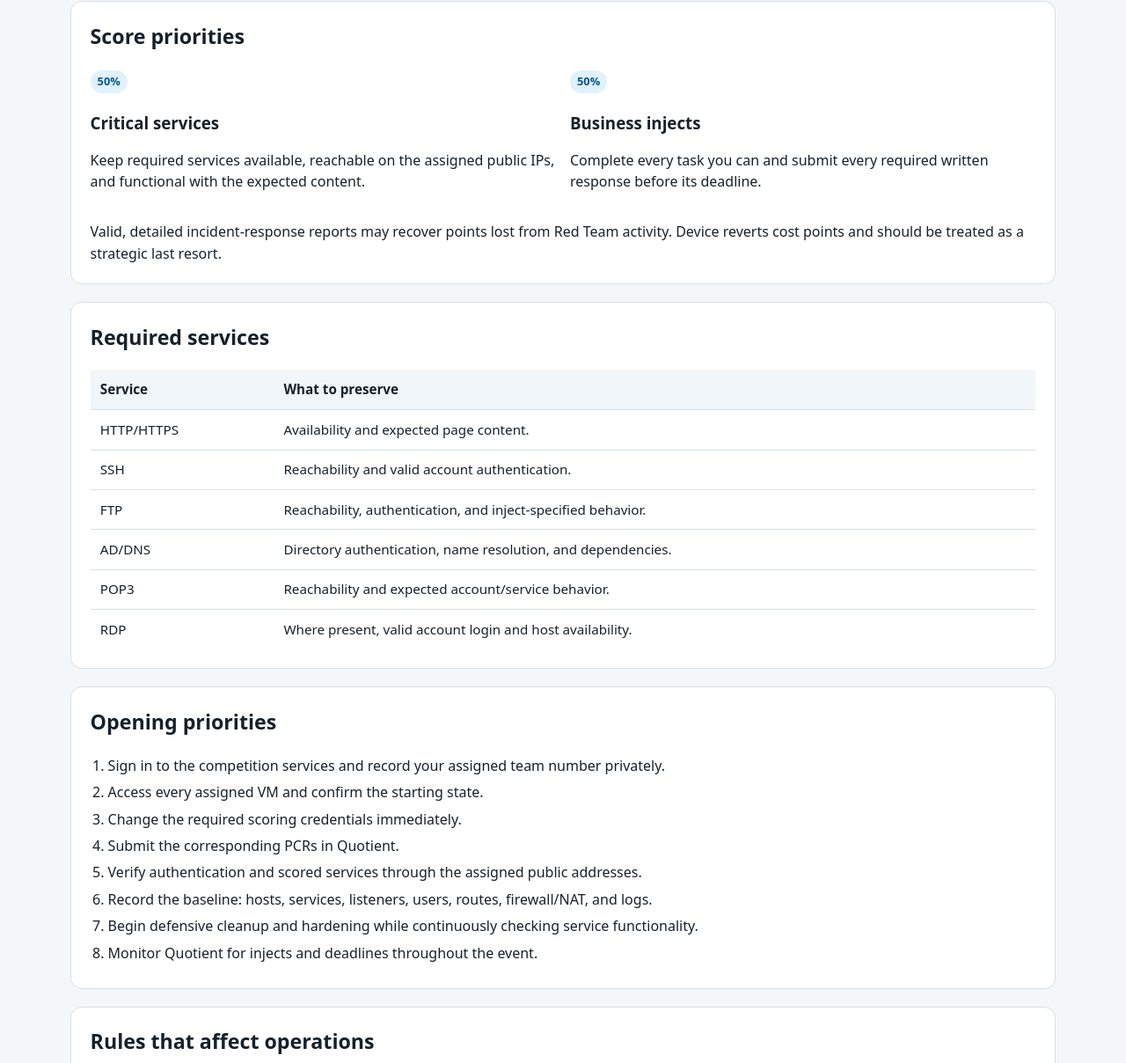
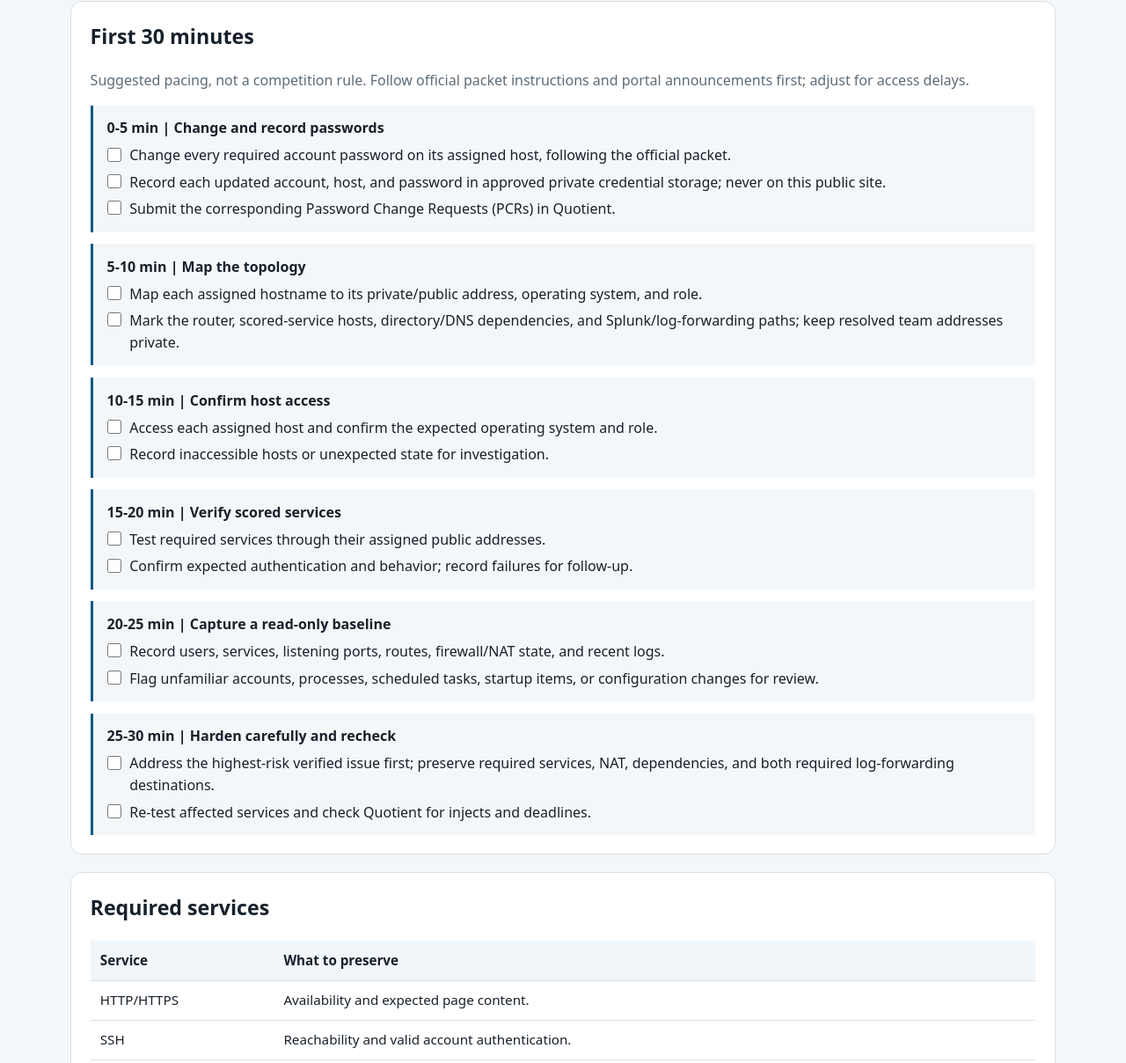
Before and after one commit to jacksonmclean326/CCDC, a plain HTML site: page quick-reference.html in a window 1280 px wide. Shown: the part 228-1436 px from the top of the page at 88% size. Drawn offline with Linux system fonts and the light colour scheme.

Commit message:
feat: checklist page

```diff
--- a/index.html
+++ b/index.html
@@ -1,18 +1,24 @@
 <!doctype html>
 <html lang="en">
   <head>
-  <meta charset="utf-8">
-  <meta name="viewport" content="width=device-width, initial-scale=1">
+    <meta charset="utf-8" />
+    <meta name="viewport" content="width=device-width, initial-scale=1" />
     <title>BYU CCDC Tryout Prep</title>
-  <link rel="stylesheet" href="styles.css">
+    <link rel="stylesheet" href="styles.css" />
   </head>
   <body>
     <header class="site-header">
       <div class="wrap">
         <p class="eyebrow">Public reference site</p>
         <h1>BYU CCDC Tryout Prep</h1>
-      <p class="lead">Generic, public-safe material for the 2026 BYU CCDC tryout environment.</p>
-      <div class="notice warning"><strong>Public site:</strong> Never add passwords, your team number, assigned IPs, screenshots, logs, PCR records, or inject answers here.</div>
+        <p class="lead">
+          Generic, public-safe material for the 2026 BYU CCDC tryout
+          environment.
+        </p>
+        <div class="notice warning">
+          <strong>Public site:</strong> Never add passwords, your team number,
+          assigned IPs, screenshots, logs, PCR records, or inject answers here.
+        </div>
       </div>
     </header>
 
@@ -21,33 +27,42 @@
         <a class="card" href="cheatsheet.html">
           <span class="card-number">01</span>
           <h2>Command cheatsheet</h2>
-        <p>Linux, Windows, VyOS, Rocky Linux, Splunk, and service verification commands.</p>
+          <p>
+            Linux, Windows, VyOS, Rocky Linux, Splunk, and service verification
+            commands.
+          </p>
         </a>
         <a class="card" href="prompt.html">
           <span class="card-number">02</span>
           <h2>AI-agent prompt</h2>
-        <p>Competition context, safety boundaries, and response expectations.</p>
+          <p>
+            Competition context, safety boundaries, and response expectations.
+          </p>
         </a>
         <a class="card" href="quick-reference.html">
           <span class="card-number">03</span>
           <h2>Quick reference</h2>
-        <p>Rules, scoring, services, submission requirements, and opening priorities.</p>
+          <p>
+            Rules, scoring, services, submission requirements, and opening
+            priorities.
+          </p>
         </a>
         <a class="card" href="topology.html">
           <span class="card-number">04</span>
           <h2>Topology</h2>
-        <p>Hosts, network ranges, service roles, accounts, and logging relationships.</p>
+          <p>
+            Hosts, network ranges, service roles, accounts, and logging
+            relationships.
+          </p>
         </a>
-    </section>
-
-    <section class="card plain-card">
-      <h2>Not included</h2>
-      <p>This site intentionally excludes operational scripts, inject templates, incident-response templates, credentials, and team-specific information.</p>
       </section>
     </main>
 
     <footer class="site-footer">
-    <div class="wrap">Prepared as a public reference. Verify commands against the live environment before making changes.</div>
+      <div class="wrap">
+        Prepared as a public reference. Verify commands against the live
+        environment before making changes.
+      </div>
     </footer>
   </body>
 </html>
--- a/quick-reference.html
+++ b/quick-reference.html
@@ -1,105 +1,185 @@
 <!doctype html>
 <html lang="en">
   <head>
-  <meta charset="utf-8">
-  <meta name="viewport" content="width=device-width, initial-scale=1">
+    <meta charset="utf-8" />
+    <meta name="viewport" content="width=device-width, initial-scale=1" />
     <title>Quick Reference | BYU CCDC Prep</title>
-  <link rel="stylesheet" href="styles.css">
+    <link rel="stylesheet" href="styles.css" />
   </head>
   <body>
-  <header class="page-header"><div class="wrap"><a class="back" href="index.html">← Home</a><h1>Competition quick reference</h1><p class="muted">Public summary of the packet. Use the official packet and portal announcements as authoritative.</p></div></header>
+    <header class="page-header">
+      <div class="wrap">
+        <a class="back" href="index.html">← Home</a>
+        <h1>Competition quick reference</h1>
+        <p class="muted">
+          Public summary of the packet. Use the official packet and portal
+          announcements as authoritative.
+        </p>
+      </div>
+    </header>
     <main class="wrap">
       <section class="section">
-      <h2>Score priorities</h2>
-      <div class="grid-2">
-        <div><span class="pill">50%</span><h3>Critical services</h3><p>Keep required services available, reachable on the assigned public IPs, and functional with the expected content.</p></div>
-        <div><span class="pill">50%</span><h3>Business injects</h3><p>Complete every task you can and submit every required written response before its deadline.</p></div>
-      </div>
-      <p>Valid, detailed incident-response reports may recover points lost from Red Team activity. Device reverts cost points and should be treated as a strategic last resort.</p>
+        <h2>First 30 minutes</h2>
+        <p class="muted">
+          Suggested pacing, not a competition rule. Follow official packet
+          instructions and portal announcements first; adjust for access delays.
+        </p>
+        <ol class="timeline-checklist">
+          <li>
+            <h3>0-5 min | Change and record passwords</h3>
+            <label
+              ><input type="checkbox" /> Change every required account password
+              on its assigned host, following the official packet.</label
+            >
+            <label
+              ><input type="checkbox" /> Record each updated account, host, and
+              password in approved private credential storage; never on this
+              public site.</label
+            >
+            <label
+              ><input type="checkbox" /> Submit the corresponding Password
+              Change Requests (PCRs) in Quotient.</label
+            >
+          </li>
+          <li>
+            <h3>5-10 min | Map the topology</h3>
+            <label
+              ><input type="checkbox" /> Map each assigned hostname to its
+              private/public address, operating system, and role.</label
+            >
+            <label
+              ><input type="checkbox" /> Mark the router, scored-service hosts,
+              directory/DNS dependencies, and Splunk/log-forwarding paths; keep
+              resolved team addresses private.</label
+            >
+          </li>
+          <li>
+            <h3>10-15 min | Confirm host access</h3>
+            <label
+              ><input type="checkbox" /> Access each assigned host and confirm
+              the expected operating system and role.</label
+            >
+            <label
+              ><input type="checkbox" /> Record inaccessible hosts or unexpected
+              state for investigation.</label
+            >
+          </li>
+          <li>
+            <h3>15-20 min | Verify scored services</h3>
+            <label
+              ><input type="checkbox" /> Test required services through their
+              assigned public addresses.</label
+            >
+            <label
+              ><input type="checkbox" /> Confirm expected authentication and
+              behavior; record failures for follow-up.</label
+            >
+          </li>
+          <li>
+            <h3>20-25 min | Capture a read-only baseline</h3>
+            <label
+              ><input type="checkbox" /> Record users, services, listening
+              ports, routes, firewall/NAT state, and recent logs.</label
+            >
+            <label
+              ><input type="checkbox" /> Flag unfamiliar accounts, processes,
+              scheduled tasks, startup items, or configuration changes for
+              review.</label
+            >
+          </li>
+          <li>
+            <h3>25-30 min | Harden carefully and recheck</h3>
+            <label
+              ><input type="checkbox" /> Address the highest-risk verified issue
+              first; preserve required services, NAT, dependencies, and both
+              required log-forwarding destinations.</label
+            >
+            <label
+              ><input type="checkbox" /> Re-test affected services and check
+              Quotient for injects and deadlines.</label
+            >
+          </li>
+        </ol>
       </section>
-
       <section class="section">
         <h2>Required services</h2>
         <table>
-        <thead><tr><th>Service</th><th>What to preserve</th></tr></thead>
+          <thead>
+            <tr>
+              <th>Service</th>
+              <th>What to preserve</th>
+            </tr>
+          </thead>
           <tbody>
-          <tr><td>HTTP/HTTPS</td><td>Availability and expected page content.</td></tr>
-          <tr><td>SSH</td><td>Reachability and valid account authentication.</td></tr>
-          <tr><td>FTP</td><td>Reachability, authentication, and inject-specified behavior.</td></tr>
-          <tr><td>AD/DNS</td><td>Directory authentication, name resolution, and dependencies.</td></tr>
-          <tr><td>POP3</td><td>Reachability and expected account/service behavior.</td></tr>
-          <tr><td>RDP</td><td>Where present, valid account login and host availability.</td></tr>
+            <tr>
+              <td>HTTP/HTTPS</td>
+              <td>Availability and expected page content.</td>
+            </tr>
+            <tr>
+              <td>SSH</td>
+              <td>Reachability and valid account authentication.</td>
+            </tr>
+            <tr>
+              <td>FTP</td>
+              <td>
+                Reachability, authentication, and inject-specified behavior.
+              </td>
+            </tr>
+            <tr>
+              <td>AD/DNS</td>
+              <td>
+                Directory authentication, name resolution, and dependencies.
+              </td>
+            </tr>
+            <tr>
+              <td>POP3</td>
+              <td>Reachability and expected account/service behavior.</td>
+            </tr>
+            <tr>
+              <td>RDP</td>
+              <td>Where present, valid account login and host availability.</td>
+            </tr>
           </tbody>
         </table>
       </section>
 
       <section class="section">
-      <h2>Opening priorities</h2>
-      <ol class="checklist">
-        <li>Sign in to the competition services and record your assigned team number privately.</li>
-        <li>Access every assigned VM and confirm the starting state.</li>
-        <li>Change the required scoring credentials immediately.</li>
-        <li>Submit the corresponding PCRs in Quotient.</li>
-        <li>Verify authentication and scored services through the assigned public addresses.</li>
-        <li>Record the baseline: hosts, services, listeners, users, routes, firewall/NAT, and logs.</li>
-        <li>Begin defensive cleanup and hardening while continuously checking service functionality.</li>
-        <li>Monitor Quotient for injects and deadlines throughout the event.</li>
-      </ol>
-    </section>
-
-    <section class="section">
-      <h2>Rules that affect operations</h2>
-      <ul class="checklist">
-        <li>Do not remove any required account. The named accounts are used by scoring checks.</li>
-        <li>Changing credentials requires a Password Change Request (PCR).</li>
-        <li>Keep services on their assigned public IPs and preserve the competition addressing.</li>
-        <li>Do not block source IPs or create rules that only permit the scoring engine.</li>
-        <li>Do not alter a service’s scoring behavior or replace expected content with a shortcut.</li>
-        <li>Do not disable forwarding to the Black Team-controlled Splunk indexer.</li>
-        <li>Do not scan, attack, or access another team’s infrastructure.</li>
-        <li>Use only public, open-source information and avoid paid or account-gated resources during the event.</li>
-        <li>AI tools may assist with system administration, but may not write or edit any part of an inject response.</li>
-        <li>Do not include your personal name on injects; use the assigned team number.</li>
-      </ul>
-    </section>
-
-    <section class="section">
-      <h2>Inject submission requirements</h2>
-      <ul class="checklist">
-        <li>Submit through Quotient before the displayed deadline.</li>
-        <li>Submit a response to every inject requiring a written deliverable, even if incomplete.</li>
-        <li>Use PDF format and the filename pattern <code>team##_inject##.pdf</code>, unless the inject says otherwise.</li>
-        <li>Use the team number, not a personal name.</li>
-        <li>Label and center screenshots, label tables, use consistent formatting, and write for a non-technical audience.</li>
-      </ul>
-    </section>
-
-    <section class="section">
         <h2>Account roster</h2>
         <table>
-        <thead><tr><th>Category</th><th>Accounts</th><th>Reminder</th></tr></thead>
+          <thead>
+            <tr>
+              <th>Category</th>
+              <th>Accounts</th>
+              <th>Reminder</th>
+            </tr>
+          </thead>
           <tbody>
-          <tr><td>Administrators</td><td><code>steve</code>, <code>alex</code></td><td>Preserve and rotate as appropriate; track by host.</td></tr>
-          <tr><td>Users</td><td><code>enderman</code>, <code>creeper</code>, <code>villager</code>, <code>zombie</code>, <code>enderdragon</code>, <code>irongolem</code>, <code>chickenjockey</code>, <code>ghast</code></td><td>Do not remove; scoring may authenticate with them.</td></tr>
+            <tr>
+              <td>Administrators</td>
+              <td><code>steve</code>, <code>alex</code></td>
+              <td>Preserve and rotate as appropriate; track by host.</td>
+            </tr>
+            <tr>
+              <td>Users</td>
+              <td>
+                <code>enderman</code>, <code>creeper</code>,
+                <code>villager</code>, <code>zombie</code>,
+                <code>enderdragon</code>, <code>irongolem</code>,
+                <code>chickenjockey</code>, <code>ghast</code>
+              </td>
+              <td>Do not remove; scoring may authenticate with them.</td>
+            </tr>
           </tbody>
         </table>
-      <p class="muted">Keep actual credentials and PCR records off this public site.</p>
-    </section>
-
-    <section class="section">
-      <h2>Event timing</h2>
-      <table>
-        <thead><tr><th>Time</th><th>Event</th></tr></thead>
-        <tbody>
-          <tr><td>9:00–9:30 AM</td><td>Setup</td></tr>
-          <tr><td>9:30 AM</td><td>Opening remarks</td></tr>
-          <tr><td>10:00 AM</td><td>Competition begins</td></tr>
-          <tr><td>4:00 PM</td><td>Competition ends</td></tr>
-          <tr><td>4:30–5:00 PM</td><td>Results and Red Team debrief</td></tr>
-        </tbody>
-      </table>
+        <p class="muted">
+          Keep actual credentials and PCR records off this public site.
+        </p>
       </section>
     </main>
-  <footer class="site-footer"><div class="wrap"><a class="back" href="index.html">← Back to home</a></div></footer>
+    <footer class="site-footer">
+      <div class="wrap">
+        <a class="back" href="index.html">← Back to home</a>
+      </div>
+    </footer>
   </body>
 </html>
--- a/styles.css
+++ b/styles.css
@@ -234,6 +234,36 @@ pre {
 .checklist li {
   margin: 0.35rem 0;
 }
+.timeline-checklist {
+  display: grid;
+  gap: 0.85rem;
+  padding: 0;
+  list-style: none;
+  counter-reset: timeline;
+}
+.timeline-checklist > li {
+  padding: 0.85rem 1rem;
+  border-left: 3px solid var(--accent);
+  background: #f4f7f9;
+  counter-increment: timeline;
+}
+.timeline-checklist h3 {
+  margin: 0 0 0.4rem;
+  font-size: 1rem;
+}
+.timeline-checklist label {
+  display: flex;
+  gap: 0.6rem;
+  align-items: flex-start;
+  margin-top: 0.35rem;
+}
+.timeline-checklist input {
+  flex: 0 0 auto;
+  width: 1rem;
+  height: 1rem;
+  margin: 0.2rem 0 0;
+  accent-color: var(--accent);
+}
 .site-footer {
   padding: 1.5rem 0;
   color: var(--muted);
```
Lines whose indentation alone changed are shown as unchanged.
